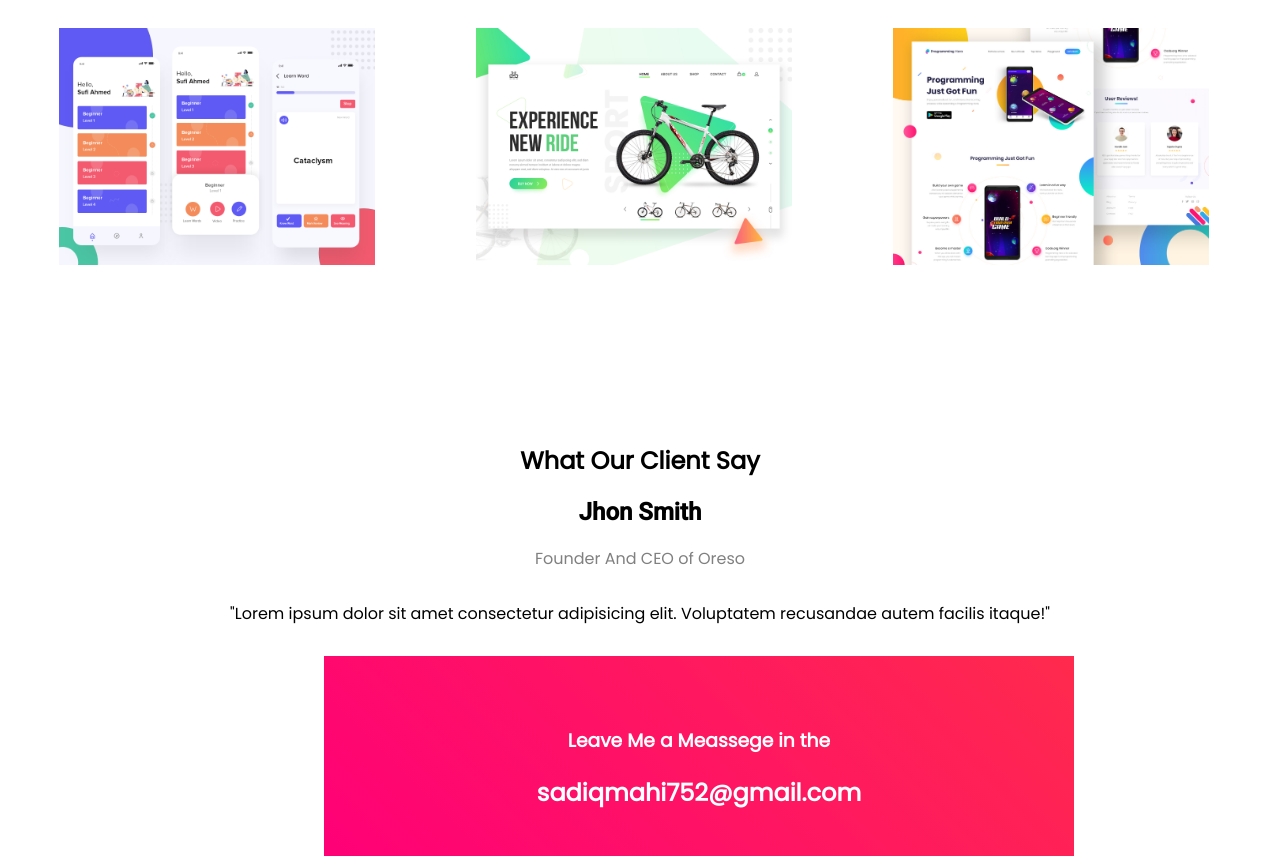
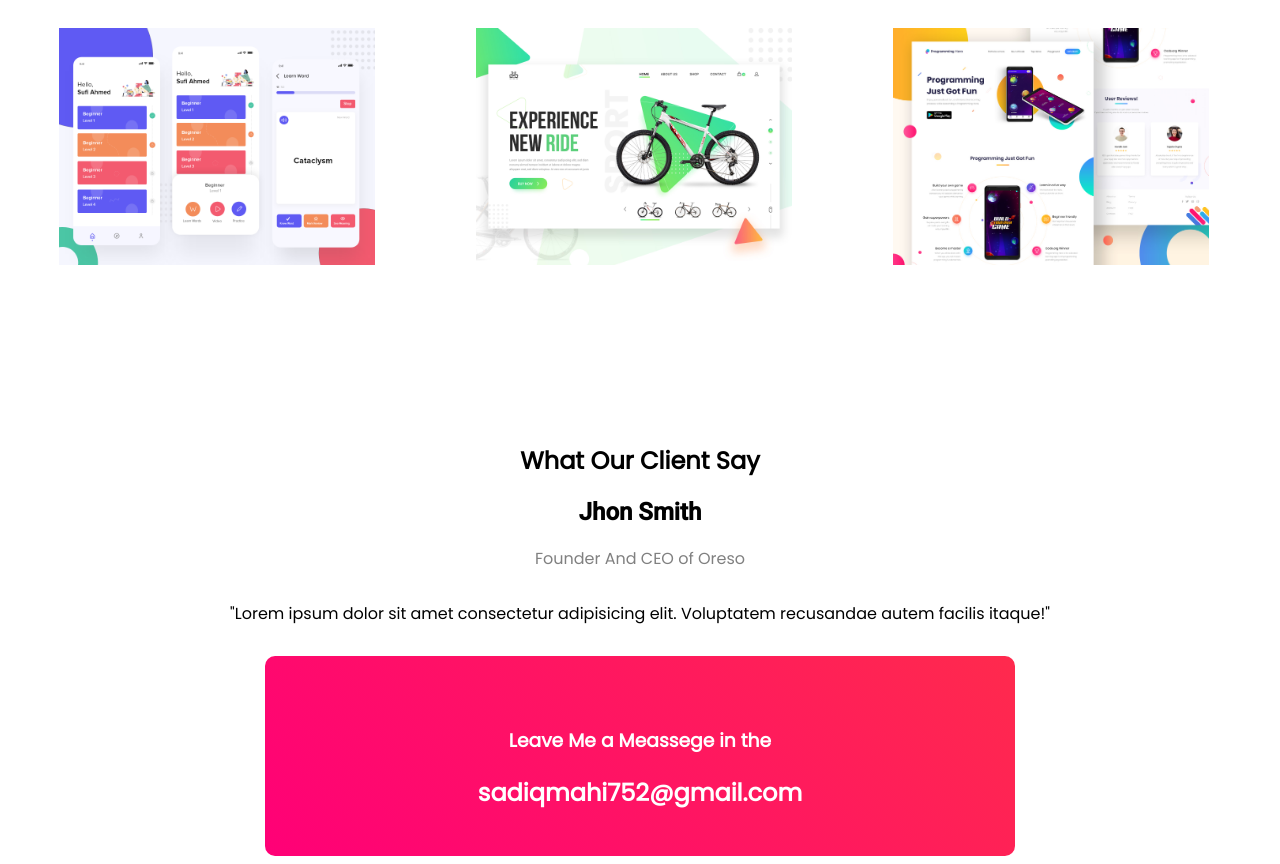
Before and after one commit to Farhan-Sadiqq/personal-portfolio, a plain HTML site: page index.html in a window 1280 px wide. Shown: the part 1605-2469 px from the top of the page. Drawn offline with Linux system fonts and the light colour scheme.

Commit message:
last-edit

```diff
--- a/style.css
+++ b/style.css
@@ -71,8 +71,8 @@ p{
 
     width: 750px;
     height: 200px;
-    position: relative;
-    left: 25%;
+    margin: 0 auto;
+    border-radius: 10px;
     text-align: center;
     background-image: linear-gradient(45deg,rgb(255, 0, 119), rgb(255, 42, 77));;
 }
```
